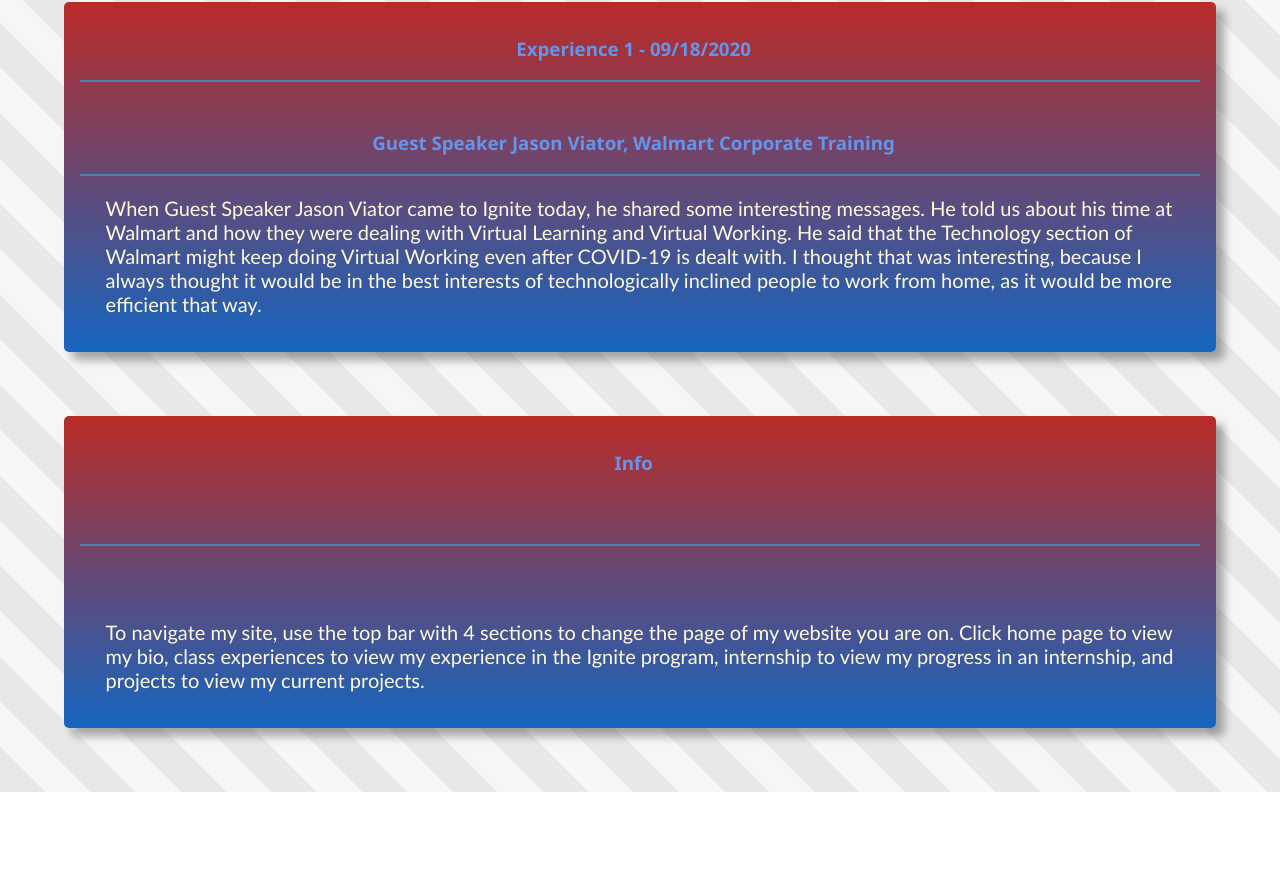
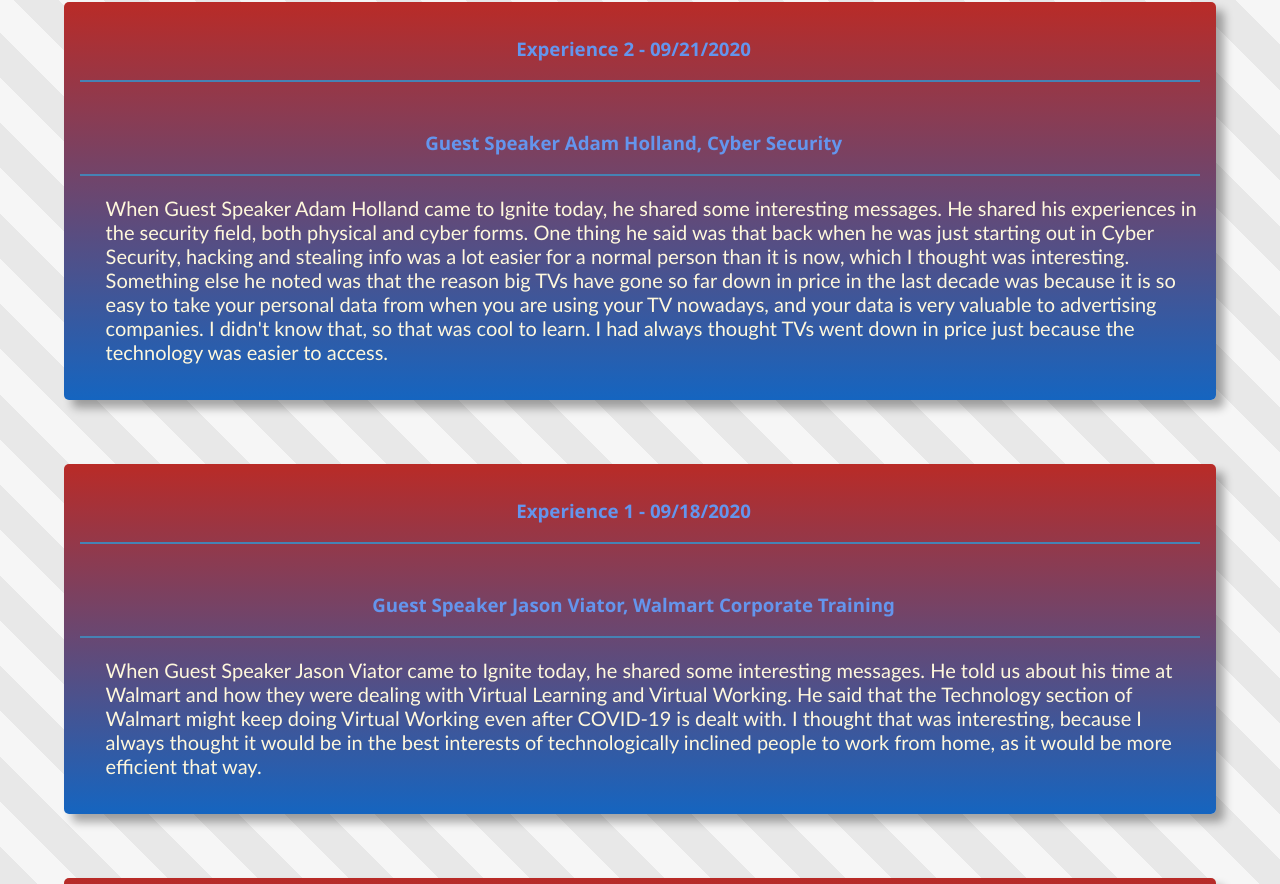
Before and after one commit to FBKitteh/Cool-Website, a plain HTML site: page class/page.html in a window 1280 px wide. Shown: the part 720-1604 px from the top of the page. Before the commit the page ends 1512 px from the top, so only its background shows below. Drawn offline with Linux system fonts and the light colour scheme.

Commit message:
adds second class experience

```diff
--- a/class/page.html
+++ b/class/page.html
@@ -40,6 +40,20 @@
 
     <section>
         <div class="sector">
+            <h3 class="topic">Experience 2 - 09/21/2020</h3>
+        </div>
+        <span></span>
+        <div class="sector">
+            <h3 class="topic"> Guest Speaker Adam Holland, Cyber Security</h3>
+        </div>
+        <span></span>
+        <div class="desc">
+            <p>When Guest Speaker Adam Holland came to Ignite today, he shared some interesting messages. He shared his experiences in the security field, both physical and cyber forms. One thing he said was that back when he was just starting out in Cyber Security, hacking and stealing info was a lot easier for a normal person than it is now, which I thought was interesting. Something else he noted was that the reason big TVs have gone so far down in price in the last decade was because it is so easy to take your personal data from when you are using your TV nowadays, and your data is very valuable to advertising companies. I didn't know that, so that was cool to learn. I had always thought TVs went down in price just because the technology was easier to access.</p>
+        </div>
+    </section>
+
+    <section>
+        <div class="sector">
             <h3 class="topic">Experience 1 - 09/18/2020</h3>
         </div>
         <span></span>
```
